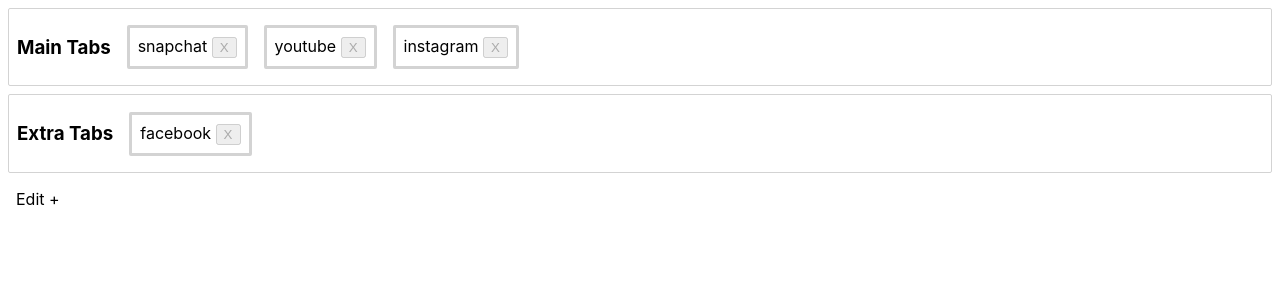
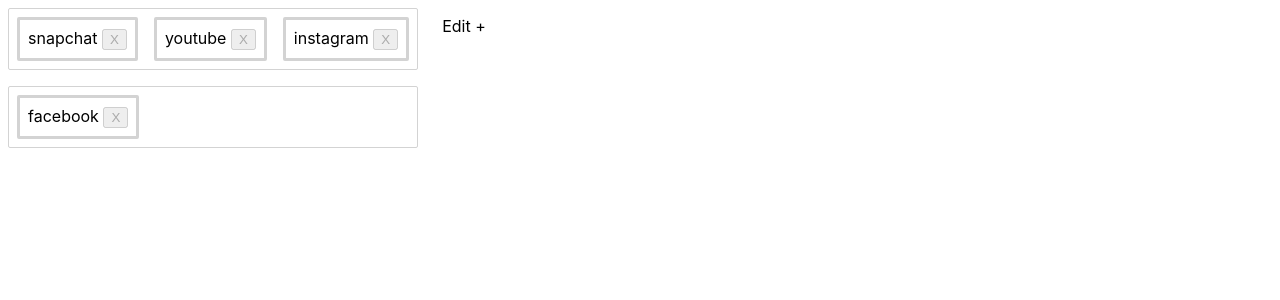
Before and after one commit to charles-afk/regBeauDnd, a React (Create React App) app in the folder dnd/: page / in a window 1280 px wide. Shown: the top 300 px of the page. Built offline with nearby package versions, Linux system fonts and the light colour scheme.

Commit message:
row styling

```diff
--- a/dnd/src/Tutorial.tsx
+++ b/dnd/src/Tutorial.tsx
@@ -132,18 +132,17 @@
     };
 
     return (
-        <div>
+        <div style={{display:'flex',flexDirection:'row'}}>
+            <div style={{display:'flex',flexDirection:'column'}}>
                 <DragDropContext onDragEnd={onDragEnd}>
                     {state.rowOrder.map( (rowName) => {
                         const row = state.rows[rowName]
                         const tabs = row.tabNames.map(name => state.tabs[name])
 
-                    return <Droppable key={row.id} droppableId={row.id} >
+
+                        return <Droppable key={row.id} droppableId={row.id} direction='horizontal'>
                             { (provided) => (
                                 <div ref={provided.innerRef} {...provided.droppableProps} style={listContainer}>
-                                <h3 style={{padding:8}}>
-                                    {row.title}
-                                </h3>
                                     {tabs.map((tab,index) => (
                                         <Draggable key={tab.id} draggableId={tab.id} index={index} isDragDisabled={edit}>
                                             { (provided) => (
@@ -167,6 +166,7 @@
                         </Droppable>;
                     })}
                 </DragDropContext>
+            </div>
             <div onClick={()=>setEdit(!edit)} style={{cursor:'pointer', padding:8, margin:8}}>
                 {editJsx}
             </div>
```
Lines whose indentation alone changed are shown as unchanged.
